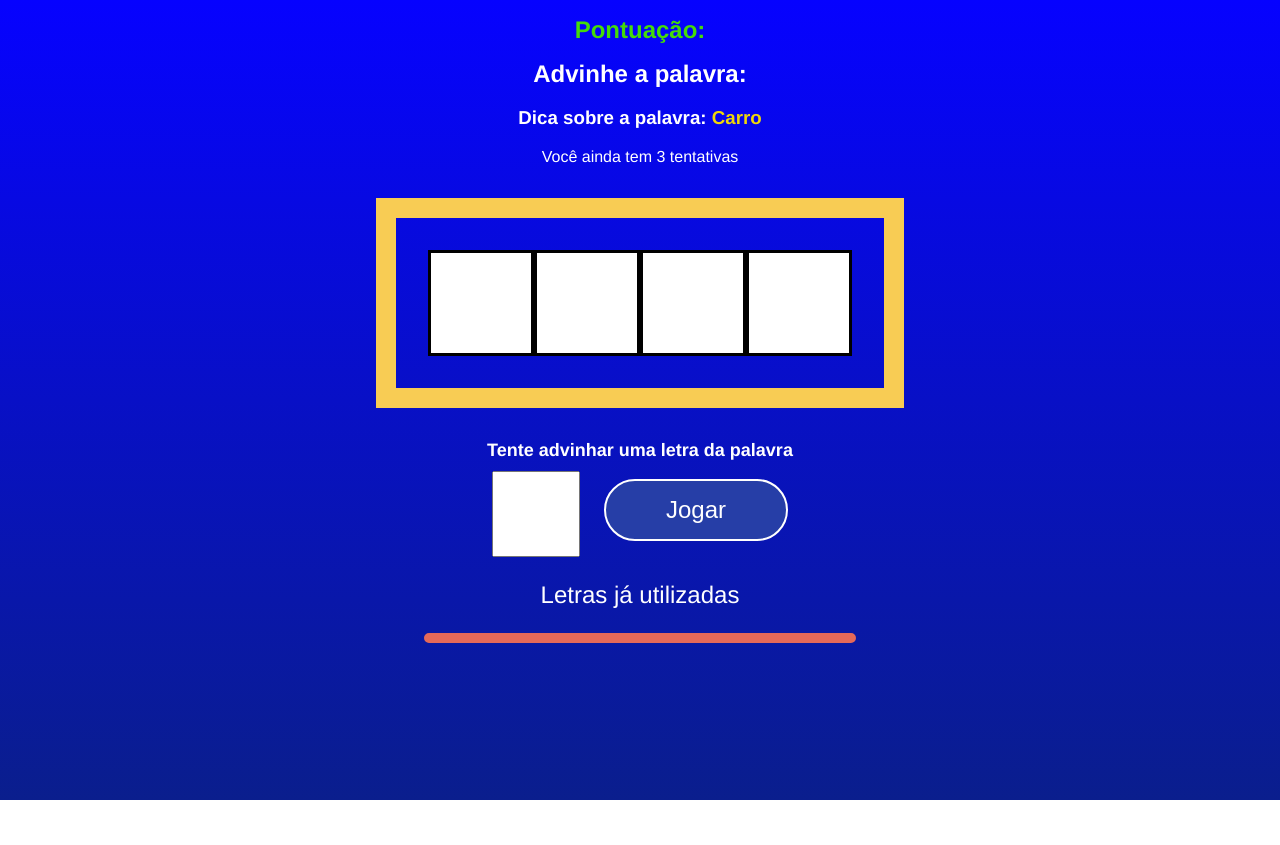
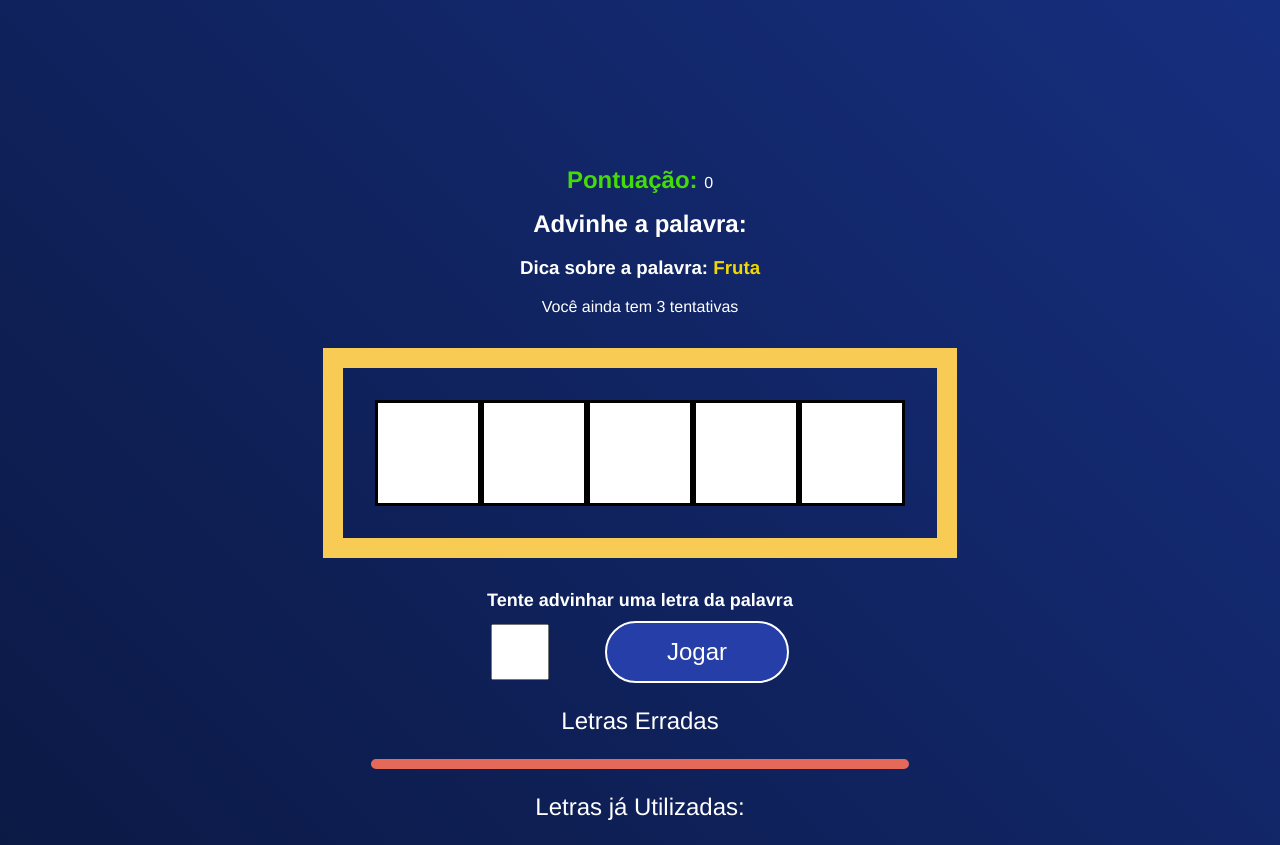
Before and after one commit to Rafaellrx12/secret-word, a React (Create React App) app: page / in a window 1280 px wide. Both pictures are taken after a click on the button "Começar Jogo". Before the commit the page ends 800 px from the top, so only its background shows below. Built offline with nearby package versions, Linux system fonts and the light colour scheme.

Commit message:
Feat: Condição de vitória

```diff
--- a/src/App.js
+++ b/src/App.js
@@ -4,60 +4,113 @@
 import StartPage from "./components/StartPage";
 import { useState, useCallback, useEffect } from "react";
 import { wordsList } from "./Data/words";
+
+const stages = [
+  { id: 1, name: "start" },
+  { id: 2, name: "game" },
+  { id: 3, name: "end" },
+];
+
 function App() {
-  const stages = [
-    { id: 1, name: "start" },
-    { id: 2, name: "game" },
-    { id: 3, name: "end" },
-  ];
 
   const [gameStage, setGameStage] = useState(stages[0].name);
-
-  const [worlds] = useState(wordsList);
+  const [words] = useState(wordsList);
 
   const [pickedWord, setPickedWord] = useState("");
   const [pickedCategory, setpickedCategory] = useState("");
-  const [letters, setLetters] = useState("");
-  const [guessedLetters, setGuessedLetters] = useState("");
+  const [letters, setLetters] = useState([]);
+
+  const [guessedLetters, setGuessedLetters] = useState([]);
   const [wrongLetters, setWrongLetters] = useState([]);
   const [guesses, setGuesses] = useState(3);
-  const [score, setScore] = useState("");
 
-  const PickedWordsAndCategories = () => {
-    const categorias = Object.keys(worlds);
+  const [score, setScore] = useState(0);
+
+  const PickedWordsAndCategories = useCallback(() => {
+
+    const categorias = Object.keys(words);
+
     const categoriaEscolhida =
-      categorias[Math.floor(Math.random() * Object.keys(worlds).length)];
-    const arrayDaCategoriaEscolhida = worlds[categoriaEscolhida];
-
+      categorias[Math.floor(Math.random() * Object.keys(words).length)];
+    const arrayDaCategoriaEscolhida = words[categoriaEscolhida];
     const palavraEscolhida =
       arrayDaCategoriaEscolhida[
         Math.floor(Math.random() * arrayDaCategoriaEscolhida.length)
       ];
 
+
     return { categoriaEscolhida, palavraEscolhida };
-  };
+  }, [words]);
 
-  const startGame = () => {
+  const startGame = useCallback(() => {
+
+    clearLetterStates();
     const { categoriaEscolhida, palavraEscolhida } = PickedWordsAndCategories();
+    let wordLetters = palavraEscolhida.split("");
+    wordLetters = wordLetters.map((l) => l.toLowerCase());
 
     setpickedCategory(categoriaEscolhida);
     setPickedWord(palavraEscolhida);
+    setLetters(wordLetters);
+    setGameStage(stages[1].name);
+  }, [PickedWordsAndCategories]);
 
-    let wordLetters = palavraEscolhida.split("");
-    wordLetters = wordLetters.map((l) => l.toLowerCase());
+  const verifyGame = (letter) => {
+    const normalizedLetter = letter.toLowerCase();
 
-    console.log(categoriaEscolhida, palavraEscolhida);
-    console.log(wordLetters);
-    setLetters(wordLetters);
+    if (
+      guessedLetters.includes(normalizedLetter) ||
+      wrongLetters.includes(normalizedLetter)
+    ) {
+      return;
+    }
 
-    setGameStage(stages[1].name);
+    if (letters.includes(normalizedLetter)) {
+      setGuessedLetters((actualLetterGuesses) => [
+        ...actualLetterGuesses,
+        letter,
+      ]);
+    } else {
+      setWrongLetters((actualWrongLetterGuesses) => [
+        ...actualWrongLetterGuesses,
+        normalizedLetter,
+      ]);
+
+      setGuesses((actualGuesses) => actualGuesses - 1);
+    }
   };
-  const verifyGame = () => {
-    setGameStage(stages[2].name);
-  };
+
   const resetGame = () => {
+    setScore(0);
+    setGuesses(3);
     setGameStage(stages[0].name);
   };
+
+  const clearLetterStates = () => {
+    setGuessedLetters([]);
+    setWrongLetters([]);
+  };
+
+  useEffect(() => {
+    if (guesses === 0) {
+      clearLetterStates();
+
+      setGameStage(stages[2].name);
+    }
+  }, [guesses]);
+
+  useEffect(() => {
+    const uniqueLetters = [...new Set(letters)];
+
+    if (
+      guessedLetters.length === uniqueLetters.length &&
+      gameStage === stages[1].name
+    ) {
+      setScore((atualScore) => (atualScore += 100));
+
+      startGame();
+    }
+  }, [startGame, letters, guessedLetters, gameStage]);
 
   return (
     <div className="App">
@@ -75,10 +128,11 @@
             score={score}
           />
         )}
-        {gameStage === "end" && <GameOver resetGame={resetGame} />}
+        {gameStage === "end" && (
+          <GameOver resetGame={resetGame} score={score} />
+        )}
       </header>
     </div>
   );
 }
-
 export default App;
--- a/src/components/Game.jsx
+++ b/src/components/Game.jsx
@@ -1,3 +1,4 @@
+import { useState, useRef } from "react";
 import Styles from "./Game.module.css";
 
 const Game = ({
@@ -10,11 +11,23 @@
   guesses,
   score,
 }) => {
+  const [letter, setLetter] = useState("");
+  const letterInputRef = useRef(null);
+
+  const handleSubmit = (e) => {
+    e.preventDefault();
+
+    verifyGame(letter);
+
+    setLetter("");
+    letterInputRef.current.focus();
+  };
   return (
     <>
       <div className={Styles.game}>
         <p className={Styles.points}>
-          <span>Pontuação: {score}</span>
+          <span>Pontuação: </span>
+          {score}
         </p>
         <h1>Advinhe a palavra: </h1>
 
@@ -28,8 +41,8 @@
         <p>Você ainda tem {guesses} tentativas</p>
         <div className={Styles.wordContainer}>
           {letters.map((letter, i) =>
-            guessedLetters.includes(letters) ? (
-              <span key={i} className={Styles.letters}>
+            guessedLetters.includes(letter) ? (
+              <span key={i} className={Styles.guessedLetters}>
                 {letter}
               </span>
             ) : (
@@ -39,13 +52,21 @@
         </div>
         <div className={Styles.letterContainer}>
           <p>Tente advinhar uma letra da palavra</p>
-          <form>
-            <input type="text" name="letter" maxLength="1" required />
+          <form onSubmit={handleSubmit}>
+            <input
+              type="text"
+              name="letter"
+              maxLength="1"
+              required
+              onChange={(e) => setLetter(e.target.value)}
+              value={letter}
+              ref={letterInputRef}
+            />
             <button>Jogar</button>
           </form>
         </div>
         <div className={Styles.wrongLettersContainer}>
-          <p>Letras já utilizadas</p>
+          <p>Letras Erradas</p>
           <div className={Styles.letrasErradas}>
             {wrongLetters.map((letter, i) => (
               <span key={i} className={Styles.letrasErradas}>
@@ -53,6 +74,8 @@
               </span>
             ))}
           </div>
+          <p>Letras já Utilizadas: </p>
+          {guessedLetters}
         </div>
       </div>
     </>
--- a/src/components/Game.module.css
+++ b/src/components/Game.module.css
@@ -17,17 +17,22 @@
   border: 20px solid rgb(248, 204, 84);
   display: flex;
 }
-.letter,
+
+.tip span {
+  color: #ecfa00;
+}
+
+.guessedLetters,
 .blankSquare {
-  border: 3px solid black;
   font-size: 70px;
   line-height: 1.5;
+  border: 3px solid #000;
+  height: 100px;
   width: 100px;
-  height: 100px;
   text-transform: uppercase;
-  background-color: white;
+  background-color: #fff;
+  color: #000;
   font-weight: bold;
-  color: black;
 }
 
 .letterContainer p {
@@ -36,14 +41,19 @@
   font-weight: bold;
   font-size: large;
 }
+
 .letterContainer form {
+  display: flex;
+  align-items: center;
   justify-content: center;
-  align-items: center;
 }
+
 .letterContainer input {
-  width: 80px;
-  height: 80px;
+  height: 50px;
+  width: 50px;
+  font-size: 2em;
   text-align: center;
+  margin-right: 1em;
 }
 .letterContainer button {
   margin-left: 1em;
--- a/src/components/GameOver.jsx
+++ b/src/components/GameOver.jsx
@@ -1,12 +1,15 @@
 import Styles from "./GameOver.module.css";
 
-const GameOver = ({resetGame}) => {
+const GameOver = ({ resetGame, score }) => {
   return (
     <div>
-        <h1>Game Over</h1>
-        <button onClick={resetGame}>Finalizar jogo</button>
+      <h1>Fim de jogo!</h1>
+      <h2>
+        A sua pontuação foi: <span className={Styles.h2_span}>{score}</span>!
+      </h2>
+      <button onClick={resetGame}>Reiniciar</button>
     </div>
-  )
-}
+  );
+};
 
-export default GameOver
+export default GameOver;
--- a/src/components/GameOver.module.css
+++ b/src/components/GameOver.module.css
@@ -0,0 +1,4 @@
+.h2_span {
+  color: #ecfa00;
+  font-size: 1.5em;
+}
--- a/src/index.css
+++ b/src/index.css
@@ -6,8 +6,23 @@
   color: white;
   padding: 0;
   margin: 0;
-  background: linear-gradient(180deg, rgb(6, 2, 255), rgb(10, 30, 141));
+  background: linear-gradient(45deg, #07102c, #162f80, #1b47d3);
+  background-size: 300% 300%;
+  animation: colors 10s ease infinite;
   font-family: Helvetica;
+  margin-top: 150px;
+}
+
+@keyframes colors {
+  0% {
+    background-position: 0% 50%;
+  }
+  50% {
+    background-position: 100% 50%;
+  }
+  100% {
+    background-position: 0% 50%;
+  }
 }
 
 button {
@@ -24,6 +39,6 @@
   background-color: rgb(18, 45, 136);
   transition: 0.4s;
 }
-button:active{
+button:active {
   background-color: rgb(176, 184, 178);
 }
```
